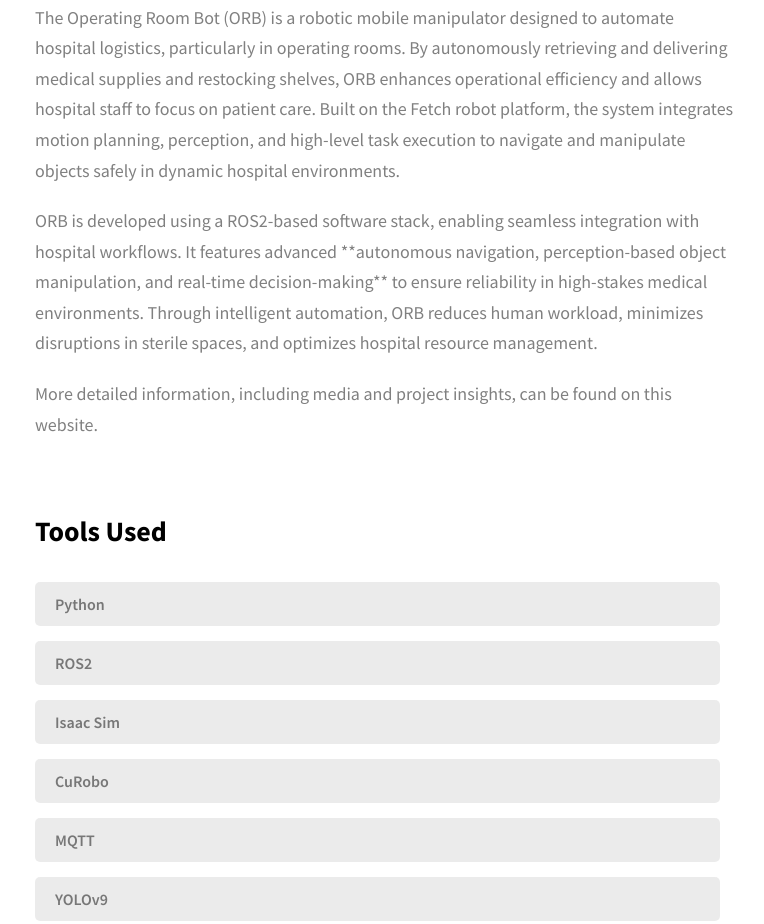
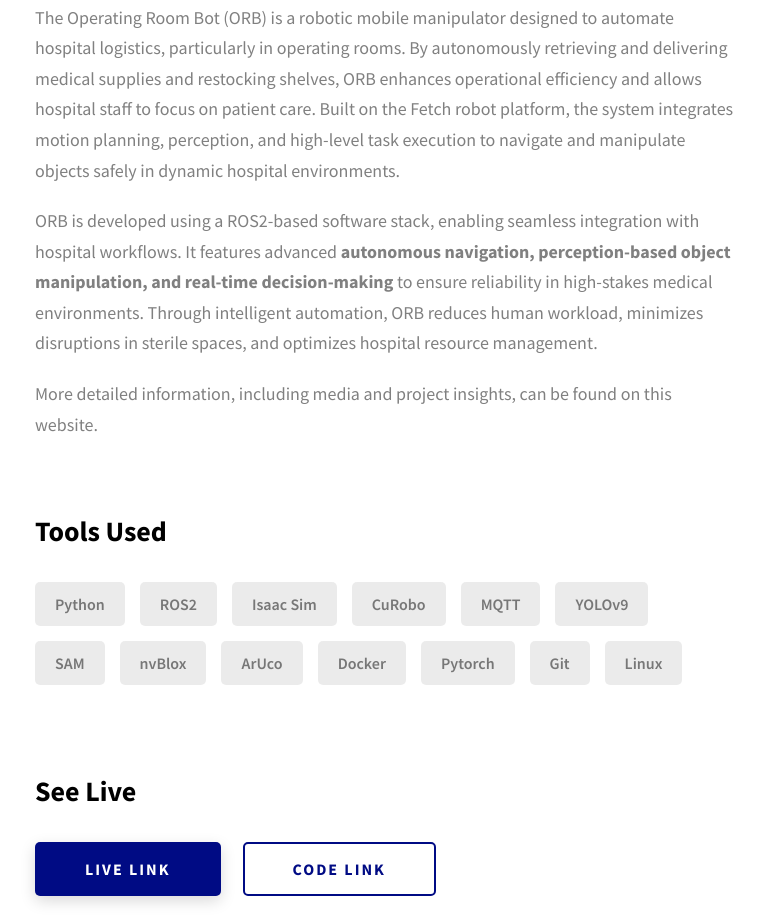
Before and after one commit to robertkim1221/robertkim1221.github.io, a website: page project-2.html in a window 1280 px wide. Shown: the part 1894-2818 px from the top of the page, without its empty margins (255-1019 px from the left). Drawn offline with Linux system fonts and the light colour scheme.

Commit message:
fixed project pages

```diff
--- a/project-2.html
+++ b/project-2.html
@@ -112,7 +112,7 @@
                 The Operating Room Bot (ORB) is a robotic mobile manipulator designed to automate hospital logistics, particularly in operating rooms. By autonomously retrieving and delivering medical supplies and restocking shelves, ORB enhances operational efficiency and allows hospital staff to focus on patient care. Built on the Fetch robot platform, the system integrates motion planning, perception, and high-level task execution to navigate and manipulate objects safely in dynamic hospital environments.
               </p>
               <p class="project-details__desc-para">
-                ORB is developed using a ROS2-based software stack, enabling seamless integration with hospital workflows. It features advanced **autonomous navigation, perception-based object manipulation, and real-time decision-making** to ensure reliability in high-stakes medical environments. Through intelligent automation, ORB reduces human workload, minimizes disruptions in sterile spaces, and optimizes hospital resource management.
+                ORB is developed using a ROS2-based software stack, enabling seamless integration with hospital workflows. It features advanced <strong>autonomous navigation, perception-based object manipulation, and real-time decision-making</strong> to ensure reliability in high-stakes medical environments. Through intelligent automation, ORB reduces human workload, minimizes disruptions in sterile spaces, and optimizes hospital resource management.
               </p>
               <p class="project-details__desc-para">
                 More detailed information, including media and project insights, can be found on
@@ -121,7 +121,7 @@
             </div>
             <div class="project-details__tools-used">
               <h3 class="project-details__content-title">Tools Used</h3>
-              <div class="skills/technologies">
+              <div class="skills">
                 <div class="skills__skill">Python</div>
                 <div class="skills__skill">ROS2</div>
                 <div class="skills__skill">Isaac Sim</div>
```
